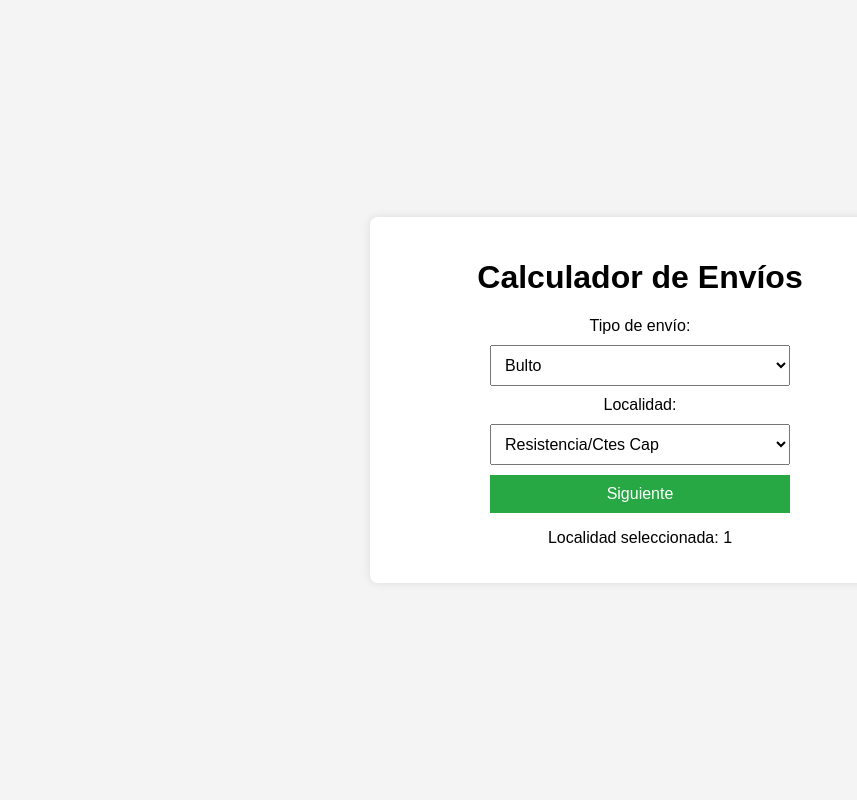
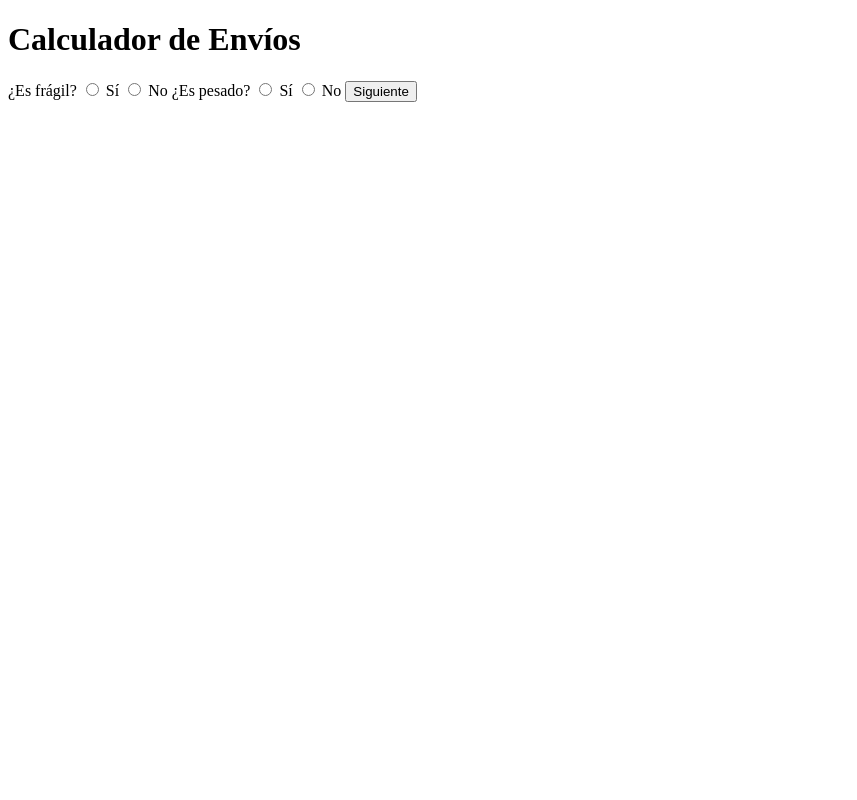
Before and after one commit to EzqAl/Tarifasiro, a Flask app: page / in a window 1280 px wide. Shown: the whole page, without its empty margins (0-857 px from the left). Run offline with Flask 3, Linux system fonts and the light colour scheme; the visitor is signed in with stand-in values (Sample User, id 1).

Commit message:
Update index.html
v4

```diff
--- a/templates/index.html
+++ b/templates/index.html
@@ -5,74 +5,62 @@
     <meta name="viewport" content="width=device-width, initial-scale=1.0">
     <title>Calculador de Envíos</title>
     <link rel="stylesheet" href="/static/styles.css">
-    <style>
-        body {
-            font-family: Arial, sans-serif;
-            background-color: #f4f4f4;
-            display: flex;
-            justify-content: center;
-            align-items: center;
-            height: 100vh;
-            margin: 0;
-        }
-        .container {
-            background: white;
-            padding: 20px;
-            border-radius: 8px;
-            box-shadow: 0 0 10px rgba(0, 0, 0, 0.1);
-            text-align: center;
-            width: 100%;
-            max-width: 500px;
-        }
-        label, select, input, button {
-            display: block;
-            margin: 10px auto;
-        }
-        select, input, button {
-            padding: 10px;
-            font-size: 16px;
-            width: 100%;
-            max-width: 300px;
-        }
-        button {
-            background-color: #28a745;
-            color: white;
-            border: none;
-            cursor: pointer;
-        }
-        button:hover {
-            background-color: #218838;
-        }
-        #resultado {
-            margin-top: 20px;
-            font-weight: bold;
-        }
-    </style>
 </head>
 <body>
     <div class="container">
         <h1>Calculador de Envíos</h1>
-        <form id="envioForm" method="POST">
-            <label for="tipo_envio">Tipo de envío:</label>
+
+        {% if not session.tipo_envio %}
+        <form method="POST">
+            <label for="tipo_envio">Tipo de Envío:</label>
             <select name="tipo_envio" id="tipo_envio">
                 <option value="bulto">Bulto</option>
                 <option value="pallet">Pallet</option>
             </select>
-
-            {% if session.tipo_envio %}
-            <label for="localidad">Localidad:</label>
+            <button type="submit">Siguiente</button>
+        </form>
+        {% elif session.tipo_envio == 'bulto' %}
+        <form method="POST">
+            <label for="localidad">Selecciona Localidad:</label>
             <select name="localidad" id="localidad">
                 {% for localidad in localidades %}
                     <option value="{{ localidad }}">{{ localidad }}</option>
                 {% endfor %}
             </select>
-            {% endif %}
-
             <button type="submit">Siguiente</button>
         </form>
+        {% elif session.tipo_envio == 'pallet' %}
+        <form method="POST">
+            <label for="fragil">¿Es frágil?</label>
+            <input type="radio" name="fragil" value="si"> Sí
+            <input type="radio" name="fragil" value="no"> No
+            <label for="pesado">¿Es pesado?</label>
+            <input type="radio" name="pesado" value="si"> Sí
+            <input type="radio" name="pesado" value="no"> No
+            <button type="submit">Siguiente</button>
+        </form>
+        {% elif session.tipo_envio == 'bulto' %}
+        <form method="POST">
+            <label for="cantidad">Cantidad de bultos:</label>
+            <input type="number" name="cantidad" min="1" required>
+            <button type="submit">Siguiente</button>
+        </form>
+        {% elif session.tipo_envio == 'valor_declarado' %}
+        <form method="POST">
+            <label for="valor">Valor declarado:</label>
+            <input type="text" name="valor" required>
+            <button type="submit">Calcular</button>
+        </form>
+        {% endif %}
 
-        {% if session.localidad %}
-        <p>Localidad seleccionada: {{ session.localidad }}</p>
+        {% if session.total %}
+        <div id="resultado">
+            <h2>Resultado</h2>
+            <p>Base: ${{ total_base }}</p>
+            <p>Seguro: ${{ seguro }}</p>
+            <p>IVA: ${{ iva }}</p>
+            <p>Total: ${{ total }}</p>
+        </div>
         {% endif %}
     </div>
 </body>
```
